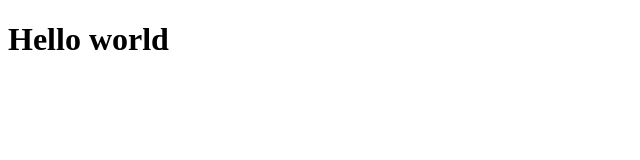
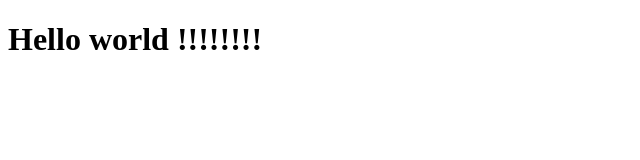
Before and after one commit to Abou-Camara/gitAFIAGEN, a plain HTML site: page index.html in a window 1280 px wide. Shown: the whole page, without its empty margins (0-640 px from the left). Drawn offline with Linux system fonts and the light colour scheme.

Commit message:
h1 update

```diff
--- a/index.html
+++ b/index.html
@@ -8,7 +8,7 @@
 </head>
 <body>
 
-<h1>Hello world</h1>
+<h1>Hello world !!!!!!!!</h1>
 
 </body>
 </html>
```
